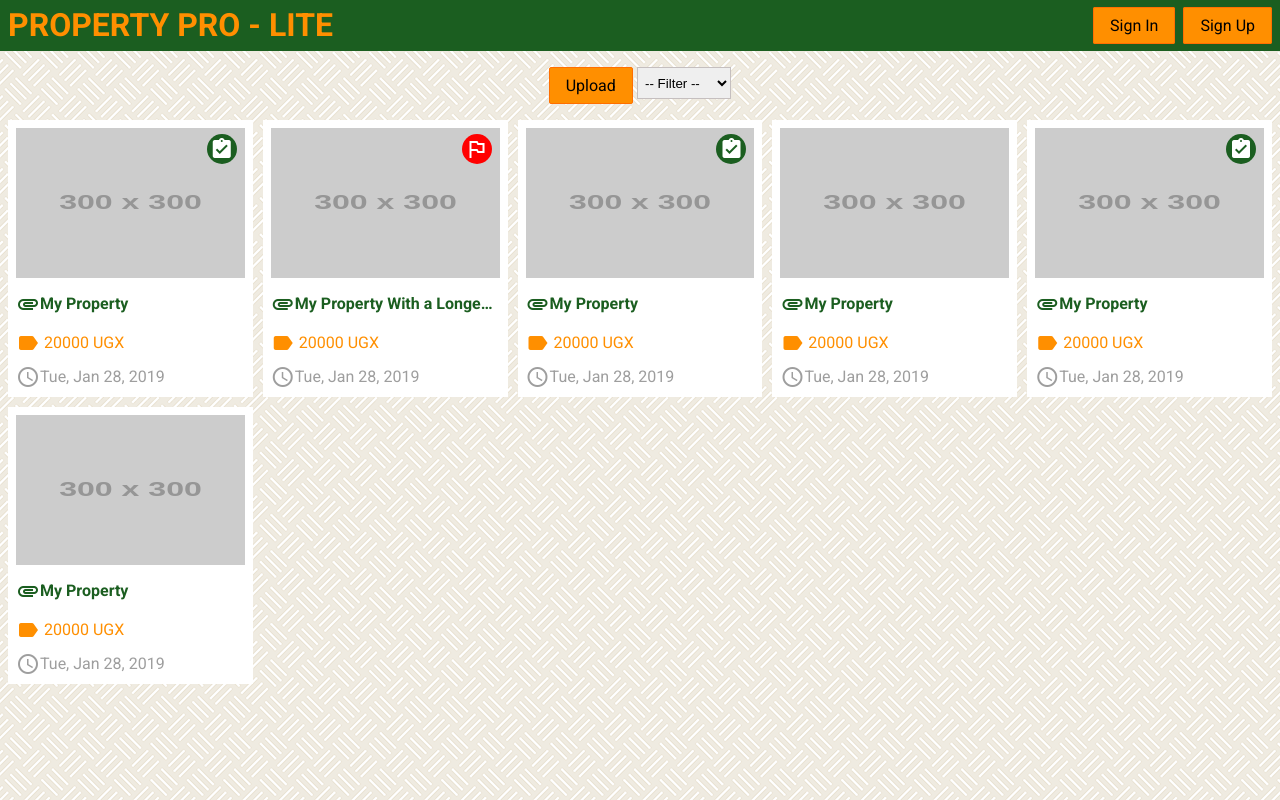
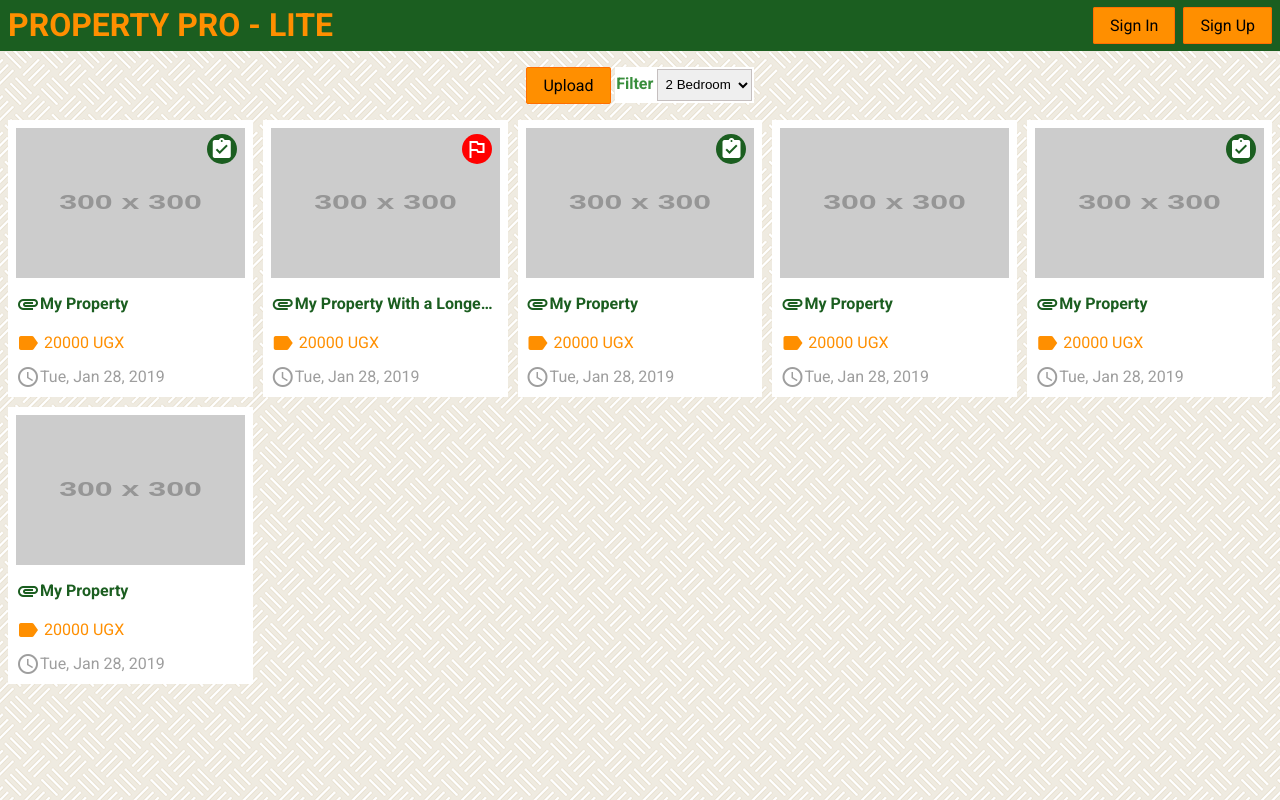
Before and after one commit to robert-odoch/property-pro-lite, a plain HTML site: page UI/index.html in a window 1280 px wide. Drawn offline with Linux system fonts and the light colour scheme; placeholder pictures from the web are drawn by us.

Commit message:
Fix filter form

```diff
--- a/UI/css/styles.css
+++ b/UI/css/styles.css
@@ -117,6 +117,10 @@ select {
     display: inline-block;
     width: auto;
     margin: 0;
+}
+
+.form-inline label {
+    display: inline-block;
 }
 
 /* Buttons */
--- a/UI/index.html
+++ b/UI/index.html
@@ -26,15 +26,13 @@
     <div class="container">
         <div class="text-center mb-1">
             <a href="post-advert.html" class="btn bg-amber" id="upload-property">Upload</a>
-            <form action="" method="get" class="form-inline">
-                <div class="form-roup">
-                    <select name="" id="">
-                        <option value="">-- Filter --</option>
-                        <option value="">2 Bedroom</option>
-                        <option value="">3 Bedroom</option>
-                        <option value="">Mini flat</option>
-                    </select>
-                </div>
+            <form action="" method="get" class="form-inline bg-white" style="padding: .1em;">
+                <label for="filter">Filter</label>
+                <select name="" id="" style="width: auto;">
+                    <option value="">2 Bedroom</option>
+                    <option value="">3 Bedroom</option>
+                    <option value="">Mini flat</option>
+                </select>
             </form>
         </div>
 
```
